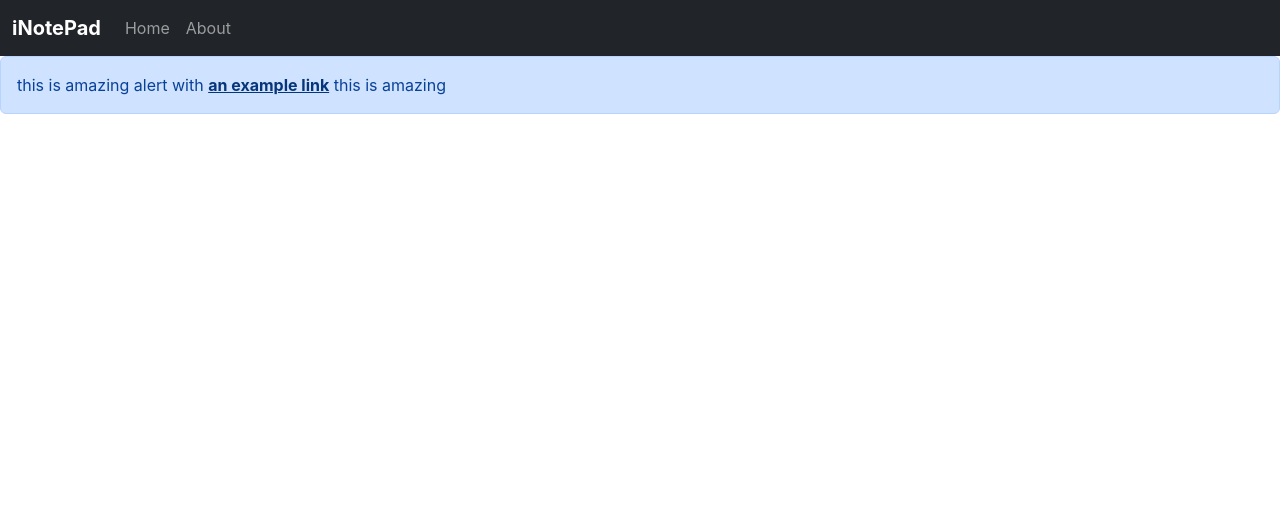
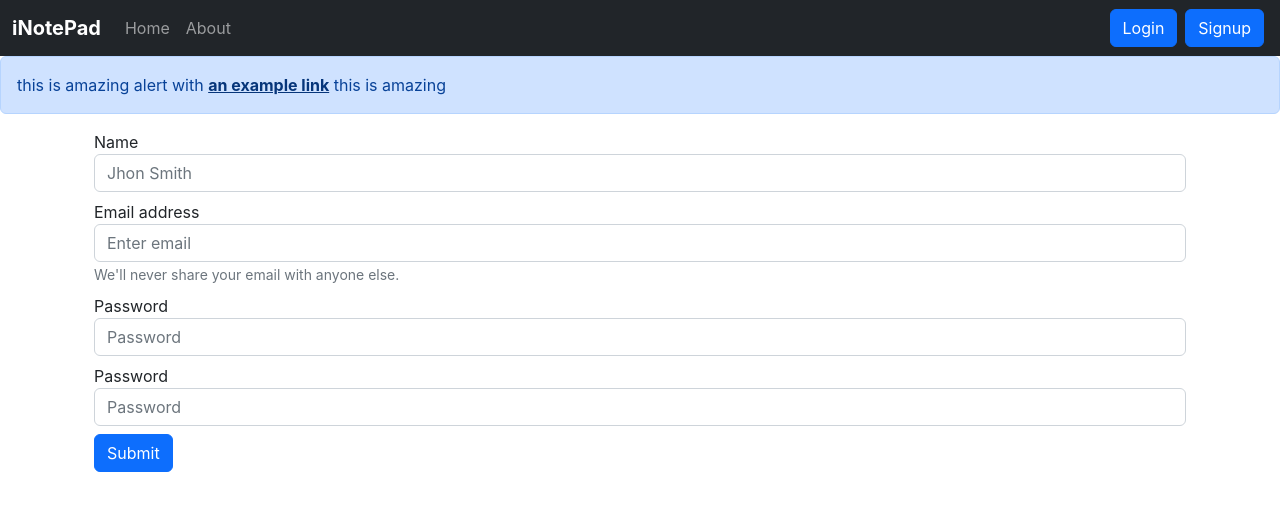
Before and after one commit to Deepakvikrant/note_pad, a React (Create React App) app: page /signup in a window 1280 px wide. Shown: the top 510 px of the page. Built offline with nearby package versions, Linux system fonts and the light colour scheme.

Commit message:
SignUp Button Added

```diff
--- a/src/App.js
+++ b/src/App.js
@@ -6,6 +6,8 @@
 import About from './components/About';
 import NoteState from './context/note/NoteState';
 import Alert from './components/Alert';
+import Login from './components/Login';
+import Signup from './components/Signup';
 
 function App() {
     return (
@@ -18,6 +20,8 @@
                         <Routes>
                             <Route exact path="/" element={<Home />} />
                             <Route exact path="/about" element={<About />} />
+                            <Route exact path="/login" element={<Login />} />
+                            <Route exact path="/signup" element={<Signup />} />
                         </Routes>
                     </div>
                 </Router>
--- /dev/null
+++ b/src/components/Login.js
@@ -0,0 +1,60 @@
+import React, { useState } from 'react'
+import NoteContext from '../context/note/noteContext';
+import { useNavigate } from "react-router-dom";
+
+
+
+const Login = () => {
+    const [credentials, setCredentials] = useState({email:"", password:""})
+
+
+    let navigate = useNavigate();
+
+
+    const host = "http://localhost:5000"
+
+    const handleSubmit = async (e) => {
+        e.preventDefault();
+
+        const response = await fetch(`${host}/api/auth/login`, {
+            method: 'POST',
+            headers: {
+                'Content-Type': 'application/json',
+            },
+            body:JSON.stringify({email: credentials.email, password:credentials.password})
+        });
+        const json = await response.json();
+        console.log(json);
+        if(json.success){
+            //save the AuthToken reDirect
+            localStorage.setItem('token', json.authtoken);
+            navigate("../", { replace: true });
+        }
+        else{
+            alert("Invalid Credentials");
+        }
+    };
+    const onChange=(e)=>{
+        setCredentials({...credentials,[e.target.name]:e.target.value})
+    }
+
+
+
+    return (
+        <div><form onSubmit={handleSubmit}>
+            <div className="mb-3">
+                <label htmlFor="Email1" className="form-label">Email address</label>
+                <input type="email" value={credentials.email} onChange={onChange} className="form-control" id="email" name='email' aria-describedby="emailHelp" />
+                <div id="emailHelp" className="form-text">We'll never share your email with anyone else.</div>
+            </div>
+            <div className="mb-3">
+                <label htmlFor="password" className="form-label">Password</label>
+                <input type="password" value={credentials.password} onChange={onChange} className="form-control" id="password" name='password' />
+            </div>
+
+            <button type="submit" className="btn btn-primary">Submit</button>
+        </form></div>
+    )
+}
+
+export default Login
--- a/src/components/Navbar.js
+++ b/src/components/Navbar.js
@@ -1,12 +1,12 @@
 import React from 'react'
-import {Link, useLocation} from "react-router-dom";
+import { Link, useLocation } from "react-router-dom";
 
 const Navbar = () => {
 
     let location = useLocation();
 
     React.useEffect(() => {
-      console.log(location.pathname);
+        console.log(location.pathname);
     }, [location]);
 
     return (
@@ -19,10 +19,10 @@
                 <div className="collapse navbar-collapse" id="navbarSupportedContent">
                     <ul className="navbar-nav me-auto mb-2 mb-lg-0">
                         <li className="nav-item">
-                            <Link className={`nav-link ${location.pathname==='/'?'active':''}`} aria-current="page" to="/">Home</Link>
+                            <Link className={`nav-link ${location.pathname === '/' ? 'active' : ''}`} aria-current="page" to="/">Home</Link>
                         </li>
                         <li className="nav-item">
-                            <Link className={`nav-link ${location.pathname==='/about'?'active':''}`} aria-current="page" to="/about">About</Link>
+                            <Link className={`nav-link ${location.pathname === '/about' ? 'active' : ''}`} aria-current="page" to="/about">About</Link>
                         </li>
 
                     </ul>
@@ -30,6 +30,9 @@
                         <input className="form-control me-2" type="search" placeholder="Search" aria-label="Search" />
                         <button className="btn btn-outline-success" type="submit">Search</button>
                     </form> */}
+
+                    <Link className="btn btn-primary mx-1" to="/login" role="button" >Login</Link>
+                    <Link className="btn btn-primary mx-1" to="/signup" role="button">Signup</Link>
                 </div>
             </div>
         </nav>
--- /dev/null
+++ b/src/components/Signup.js
@@ -0,0 +1,77 @@
+import React, { useState } from 'react'
+import { useNavigate } from "react-router-dom";
+
+const Signup = () => {
+
+    const [credentials, setCredentials] = useState({ name: "", email: "", password: "", cpassword: "" })
+
+
+    let navigate = useNavigate();
+
+
+    //const host = "http://localhost:5000"
+
+    const handleSubmit = async (e) => {
+        e.preventDefault();
+
+        const { name, email, password,cpassword } = credentials;
+
+        //const response = await fetch(`${host}/api/auth/createuser`, {
+        const response = await fetch('http://localhost:5000/api/auth/createuser', {
+
+            method: 'POST',
+            headers: {
+                'Content-Type': 'application/json',
+            },
+            body: JSON.stringify({ name, email, password })
+        });
+        const json = await response.json();
+        console.log(json);
+
+        //save the AuthToken reDirect
+        if (json.success) {
+            //save the AuthToken reDirect
+            localStorage.setItem('token', json.authtoken);
+            navigate('/');
+        }
+        else {
+            alert("Invalid Credentials");
+        }
+    };
+
+    const onChange = (e) => {
+        setCredentials({ ...credentials, [e.target.name]: e.target.value })
+    }
+
+
+    return (
+        <div className="container">
+            <form onSubmit={handleSubmit}>
+
+
+                <div className="form-group my-2">
+                    <label htmlFor="name"> Name </label>
+                    <input type="text" className="form-control" id="name" name='name' placeholder="Jhon Smith" onChange={onChange} />
+                </div>
+                <div className="form-group my-2">
+                    <label htmlFor="email">Email address</label>
+                    <input type="email" className="form-control" id="email" name='email' aria-describedby="emailHelp" placeholder="Enter email" onChange={onChange} />
+                    <small id="emailHelp" className="form-text text-muted">We'll never share your email with anyone else.</small>
+                </div>
+                <div className="form-group my-2">
+                    <label htmlFor="password">Password</label>
+                    <input type="password" className="form-control" id="password" name='password' placeholder="Password" onChange={onChange} />
+                </div>
+                <div className="form-group my-2">
+                    <label htmlFor="exampleInputPassword1">Password</label>
+                    <input type="password" className="form-control" id="cpassword" name='cpassword' placeholder="Password" onChange={onChange} />
+                </div>
+
+                <button type="submit" className="btn btn-primary">Submit</button>
+
+            </form>
+        </div>
+    )
+}
+
+export default Signup
```
Also changed, not shown: 1 other file (tests, documents, lock files or other folders).
